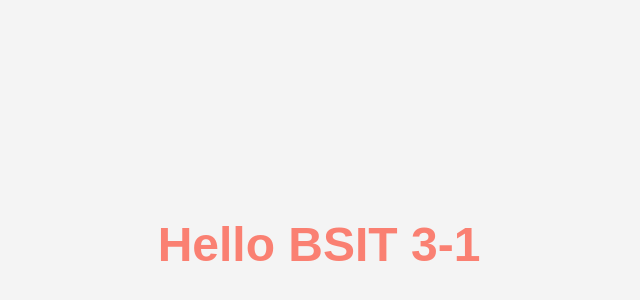
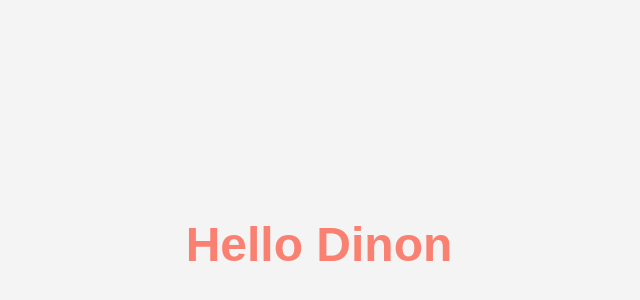
Before and after one commit to Gwy-n/DemoRepo, a plain HTML site: page index.html in a window 1280 px wide. Shown: the part 156-456 px from the top of the page, without its empty margins (321-961 px from the left). Drawn offline with Linux system fonts and the light colour scheme.

Commit message:
Changed to Dinon

```diff
--- a/index.html
+++ b/index.html
@@ -21,6 +21,6 @@
     </style>
 </head>
 <body>
-    <h1>Hello BSIT 3-1</h1>
+    <h1>Hello Dinon</h1>
 </body>
 </html>
```
